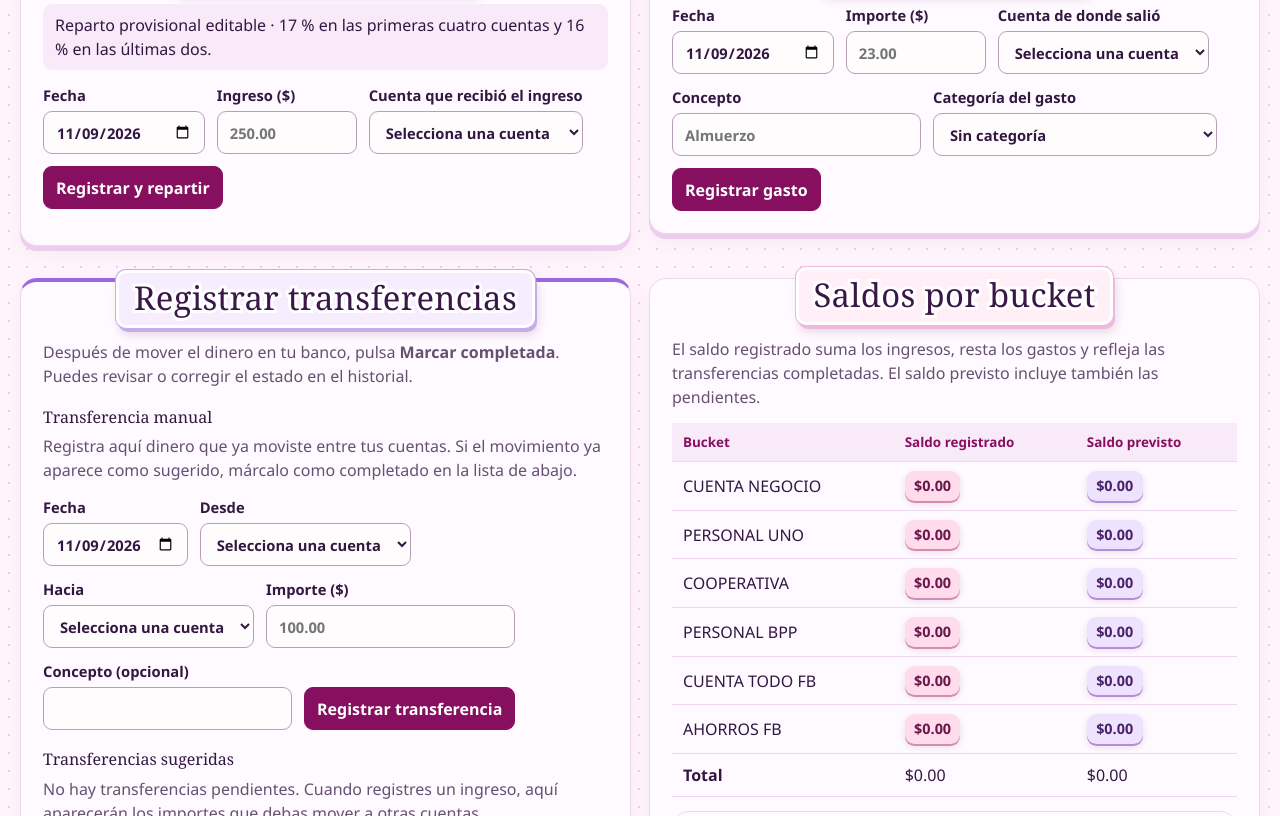
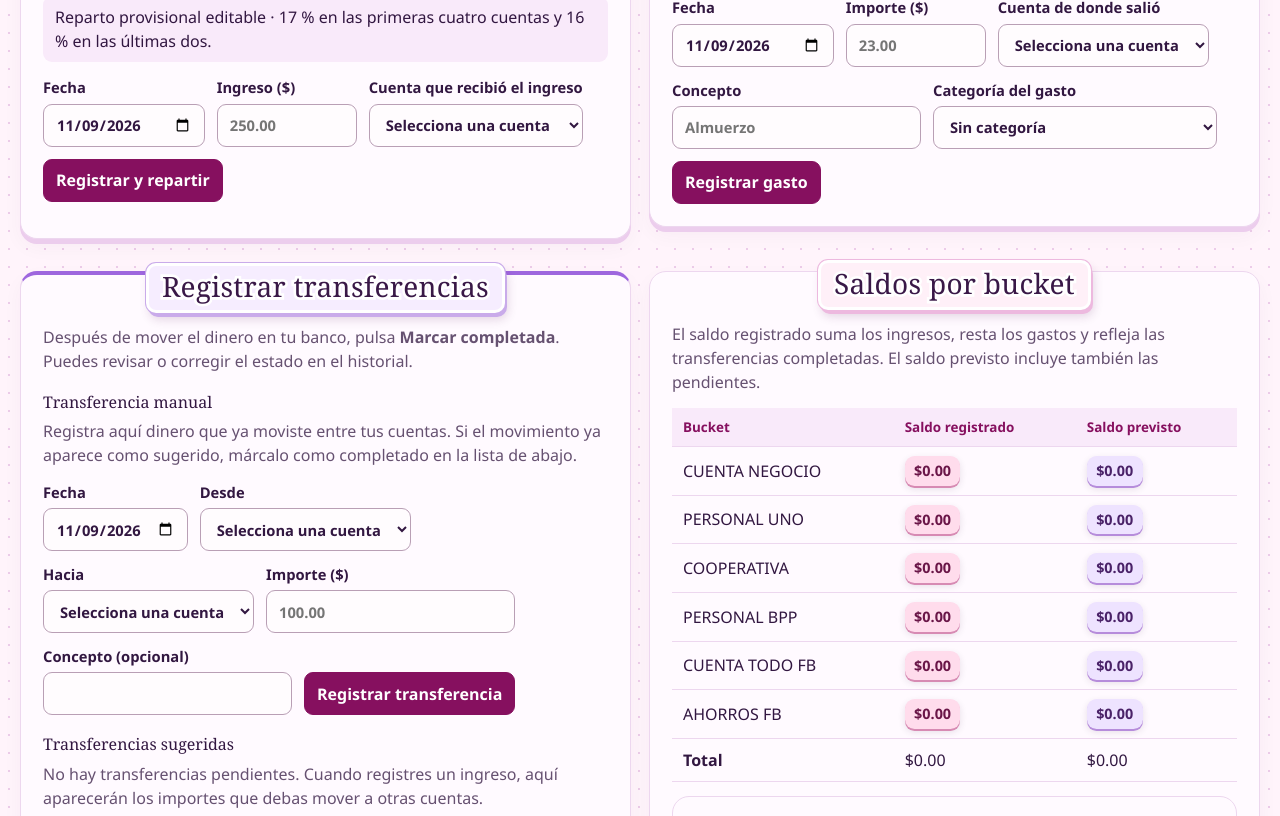
Before and after one commit to marieangonzalez/mara-money-buckets, a plain HTML site: page index.html in a window 1280 px wide. Shown: the part 588-1404 px from the top of the page. Drawn offline with Linux system fonts and the light colour scheme.

Commit message:
Add files via upload

```diff
--- a/index.html
+++ b/index.html
@@ -246,7 +246,7 @@ main > section > h2, main > details > summary > h2 {
   color: #391847;
   box-shadow: 0 0 0 1px var(--title-shadow, #edb9df), 2px 4px 0 var(--title-shadow, #edb9df),
     3px 7px 10px #5c235a28;
-  font: 400 clamp(1.55rem, 3.7vw, 2.05rem)/1.2 var(--sticker-font);
+  font: 400 clamp(1.35rem, 3.1vw, 1.75rem)/1.2 var(--sticker-font);
   letter-spacing: .01em;
   paint-order: stroke fill;
   -webkit-text-stroke: clamp(4px, .19em, 6px) #fff;
```
